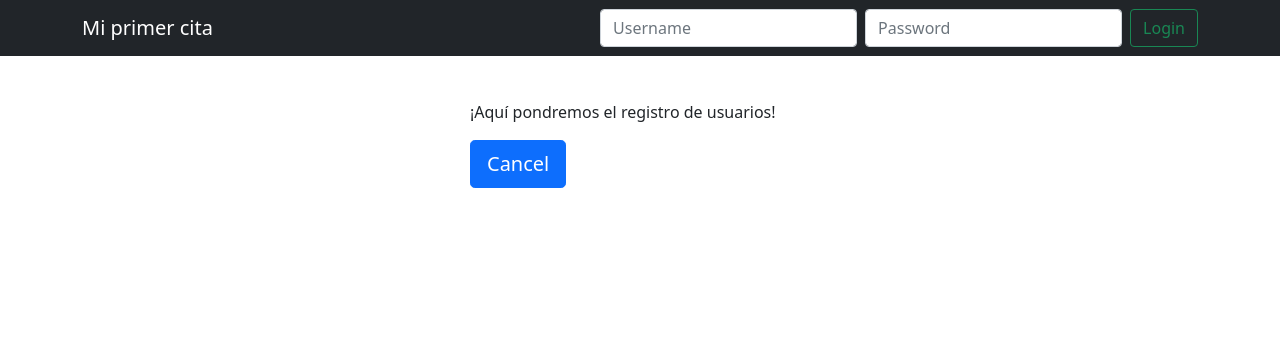
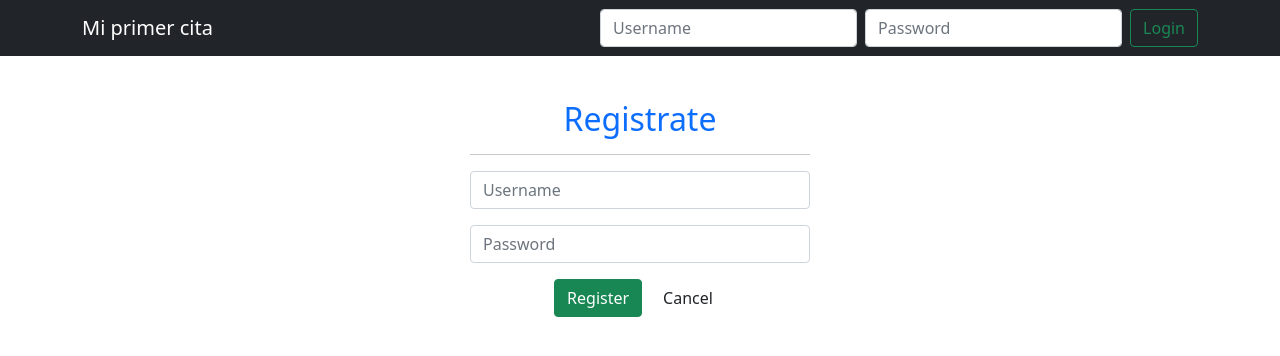
Before and after one commit to JoseCardona117/AppCitas, an Angular app in the folder client/: page / in a window 1280 px wide. Both pictures are taken after a click on the button "Register". Shown: the top 356 px of the page. Built offline with nearby package versions, Linux system fonts and the light colour scheme; no server answers.

Commit message:
Adding a register form

```diff
--- a/client/src/app/home/home.component.html
+++ b/client/src/app/home/home.component.html
@@ -11,8 +11,7 @@
     <div *ngIf="registerMode" class="container">
         <div class="row justify-content-center">
             <div class="col-4">
-                <p>¡Aquí pondremos el registro de usuarios!</p>
-                <button (click)="registerToggle()" class="btn btn-primary btn-lg me-2">Cancel</button>
+                <app-register></app-register>
             </div>
         </div>
     </div>
--- a/client/src/app/register/register.component.html
+++ b/client/src/app/register/register.component.html
@@ -1 +1,22 @@
-<p>register works!</p>
+<form #registerForm="ngForm" (ngSubmit)="register()" autocomplete="off">
+    <h2 class="text-center text-primary">Registrate</h2>
+    <hr>
+    <div class="mb-3">
+        <input type="text"
+            class="form-control"
+            name="username"
+            [(ngModel)]="model.username"
+            placeholder="Username">
+    </div>
+    <div class="mb-3">
+        <input type="text"
+            class="form-control"
+            name="password"
+            [(ngModel)]="model.password"
+            placeholder="Password">
+    </div>
+    <div class="text-center">
+        <button class="btn btn-success me-2" type="submit">Register</button>
+        <button class="btn btn-default" type="button" (click)="cancel()">Cancel</button>
+    </div>
+</form>
--- a/client/src/app/register/register.component.ts
+++ b/client/src/app/register/register.component.ts
@@ -6,5 +6,19 @@
   styleUrls: ['./register.component.css']
 })
 export class RegisterComponent {
+  model: any = {};
 
+  constructor() { }
+
+  ngOnInit(): void {
+
+  }
+
+  register(): void {
+    console.log(this.model);
+  }
+
+  cancel(): void {
+    console.log("Cancelled")
+  }
 }
```
